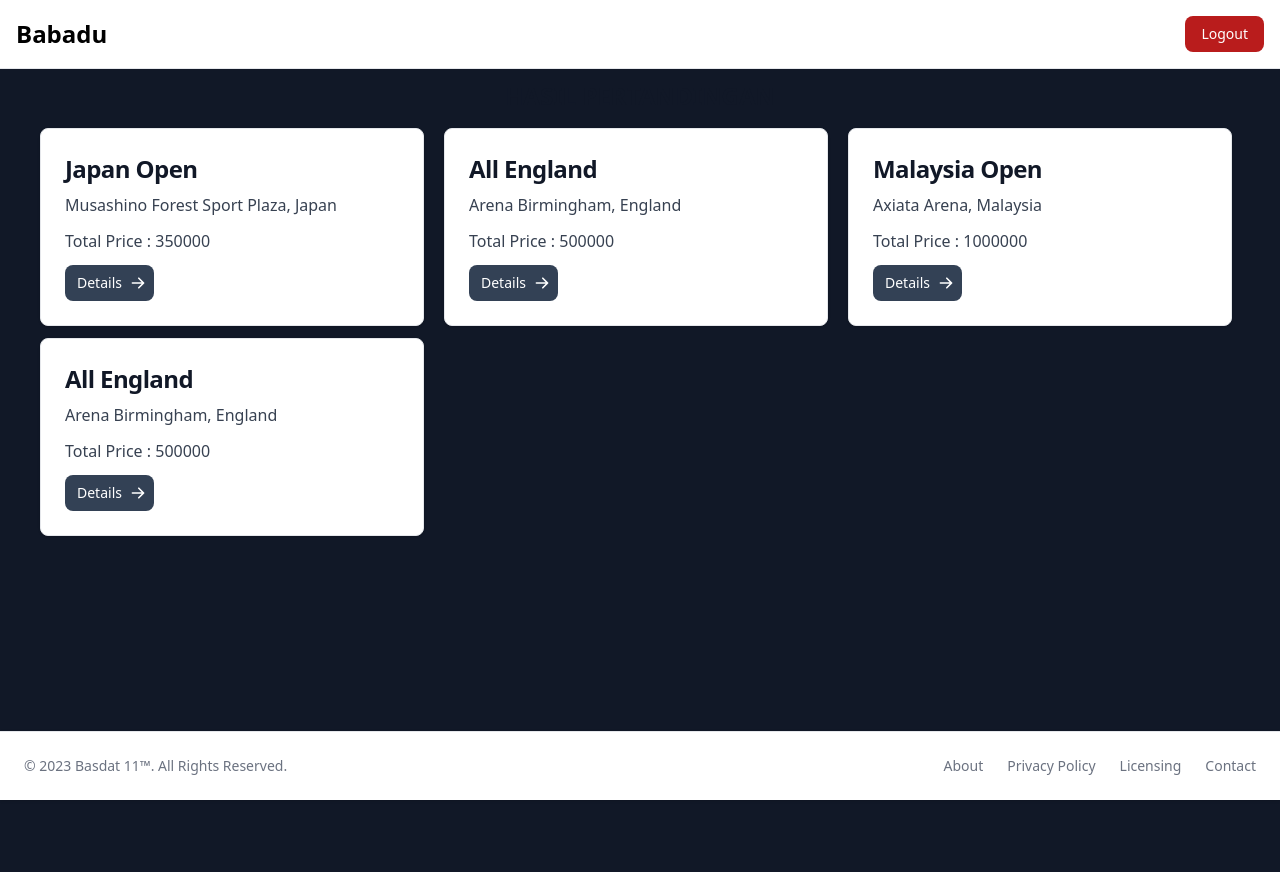
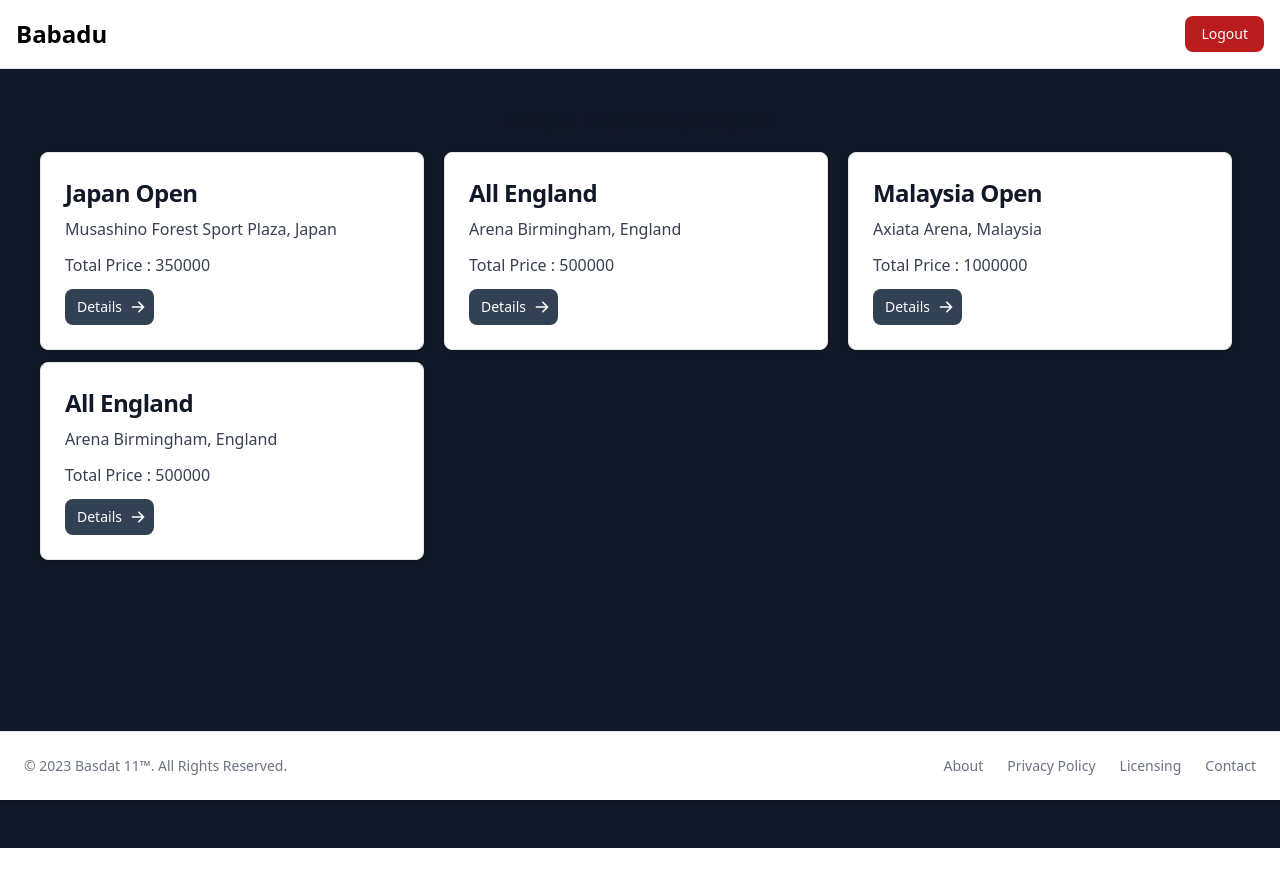
Before and after one commit to BASDAT-11/TK3, a Django app: page /hasil-pertandingan/ in a window 1280 px wide. Before the commit the page ends 800 px from the top, so only its background shows below. Run offline with Django 4.2, Linux system fonts and the light colour scheme; some libraries are stand-ins or nearby versions.

```diff
--- a/hasil_pertandingan/templates/hasil_pertandingan.html
+++ b/hasil_pertandingan/templates/hasil_pertandingan.html
@@ -4,7 +4,7 @@
 <!DOCTYPE html>
 <html lang="en">
 {% block content %}
-<main>
+<main class="py-6">
     <div class="flex flex-col align-items-center justify-content-center w-screen min-h-screen bg-gray-900 px-10 py-10">
         <section id="perempat-final" style="display: block;">
             <div class="py-4">
```
Also changed, not shown: 1 other file.
